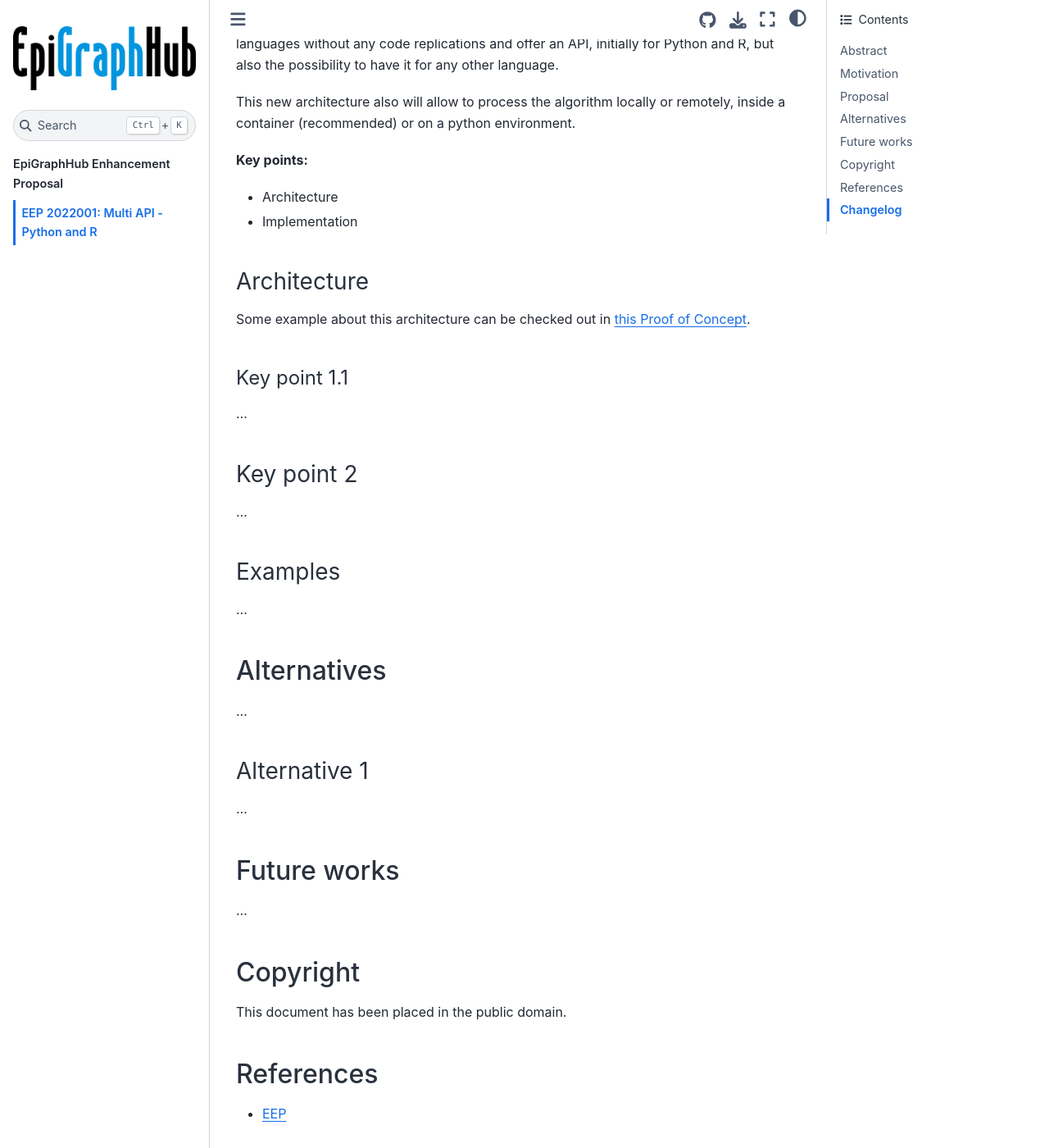
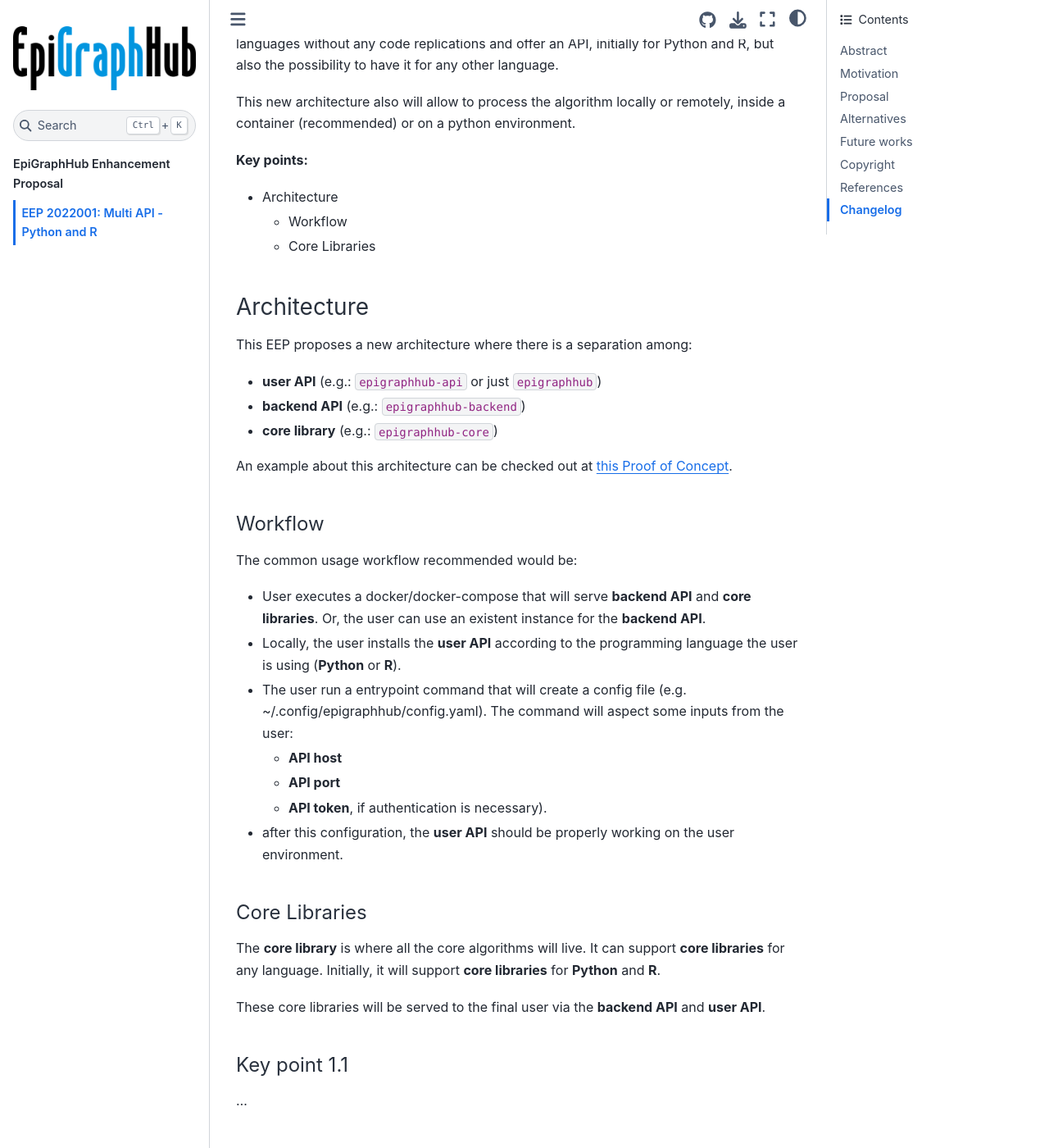
Before and after one commit to thegraphnetwork/epigraphhub-enhancement-proposals, a Jupyter Book: the page built from eeps/eep-2022001-multi-api.md, in a window 1280 px wide and 1400 px high, scrolled down 1001 px. Shown: the whole window at 82% size. Built offline with Jupyter Book 1.0.4 settings and Sphinx 7.4.7 and the Sphinx Book theme 1.1.4, drawn with Linux system fonts in a browser that asks for light colours.

Commit message:
Add more updates

```diff
--- a/eeps/eep-2022001-multi-api.md
+++ b/eeps/eep-2022001-multi-api.md
@@ -56,12 +56,49 @@ inside a container (recommended) or on a python environment.
 **Key points:**
 
 * Architecture
-* Implementation
+  * Workflow
+  * Core Libraries
 
 ### Architecture
 
-Some example about this architecture can be checked out in
+This EEP proposes a new architecture where there is a separation among:
+
+- **user API** (e.g.: `epigraphhub-api` or just `epigraphhub`)
+- **backend API** (e.g.: `epigraphhub-backend`)
+- **core library** (e.g.: `epigraphhub-core`)
+
+An example about this architecture can be checked out at
 [this Proof of Concept](https://github.com/osl-incubator/poc-multi-api).
+
+#### Workflow
+
+The common usage workflow recommended would be:
+
+- User executes a docker/docker-compose that will serve **backend API**
+and **core libraries**. Or, the user can use an existent instance for
+the **backend API**.
+- Locally, the user installs the **user API** according to the
+programming language the user is using (**Python** or **R**).
+- The user run a entrypoint command that will create a config file
+(e.g. ~/.config/epigraphhub/config.yaml). The command will aspect
+some inputs from the user:
+  - **API host**
+  - **API port**
+  - **API token**, if authentication is necessary).
+- after this configuration, the **user API** should be properly working
+on the user environment.
+
+#### Core Libraries
+
+The **core library** is where all the core algorithms will live.
+It can support **core libraries** for any language. Initially,
+it will support **core libraries** for **Python** and **R**.
+
+These core libraries will be served to the final user via the **backend API**
+and **user API**.
+
+
+
 
 #### Key point 1.1
 
```
